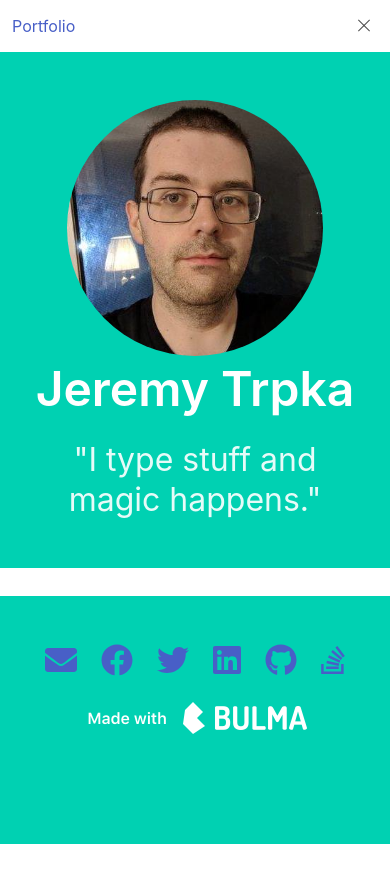
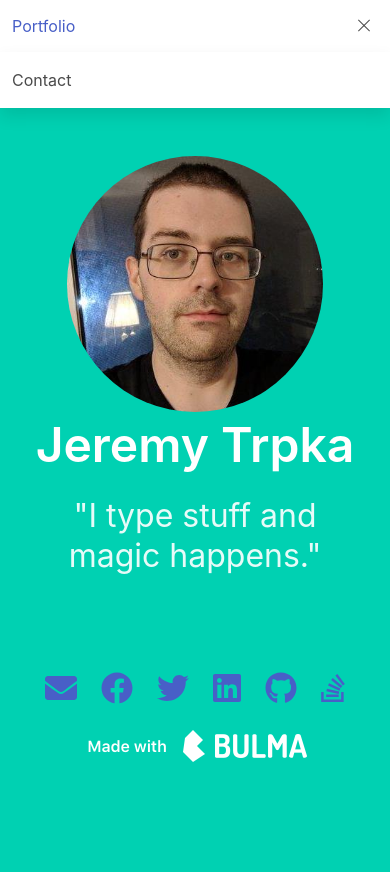
Before and after one commit to jtrpka0912/portfolio.jtrpka0912.nextjs, a Next.js app: page / in a window 390 px wide. Both pictures are taken after a click on the button 364 px from the left and 26 px from the top of the page. Before the commit the page ends 844 px from the top, so only its background shows below. Built offline with nearby package versions, Linux system fonts and the light colour scheme.

Commit message:
Wired up the header navigation.

```diff
--- a/components/layout/header/header-burger.tsx
+++ b/components/layout/header/header-burger.tsx
@@ -8,20 +8,18 @@ import { UiContext } from "../../context/ui";
  * @function HeaderBurger
  * @summary Header Burger component
  * @description: The header button that expands the menu on mobile devices.
- * @todo Add the is-active class when the menu does expand.
- * @returns JSX
+ * @author J. Trpka
+ * @returns { JSX }
  */
 const HeaderBurger = () => {
     const uiContext = useContext(UiContext);
 
     return (
         <a role="button"
-            className={
-                `navbar-burger
-                ${ uiContext.isHeaderMobileMenuOpen ? ' is-active' : null }`
-            }
+            className={ `navbar-burger${ uiContext.isHeaderMobileMenuOpen ? ' is-active' : '' }` }
             aria-label="menu"
             aria-expanded={ uiContext.isHeaderMobileMenuOpen ? 'true' : 'false' }
+            data-target="header-navigation"
             onClick={ uiContext.setHeaderMobileMenu }
         >
             <span aria-hidden="true"></span>
--- a/components/layout/header/header-menu.tsx
+++ b/components/layout/header/header-menu.tsx
@@ -1,15 +1,21 @@
 import Link from 'next/link';
+import { useContext } from 'react';
+import { UiContext } from '../../context/ui';
 
 /**
  * @function HeaderMenu
  * @summary Header Menu component
  * @description Header menu with links for the application.
+ * @author J. Trpka
  * @todo: Add is-active class to show the menu on mobile
- * @returns JSX
+ * @returns { JSX }
  */
 const HeaderMenu = () => {
+    const uiContext = useContext(UiContext);
+
     return (
-        <div className="navbar-menu">
+        <div id="header-navigation"
+        className={ `navbar-menu${ uiContext.isHeaderMobileMenuOpen ? ' is-active' : '' }` }>
             <div className="navbar-end">
                 <Link href="/contact">
                     <a className="navbar-item">Contact</a>
```
